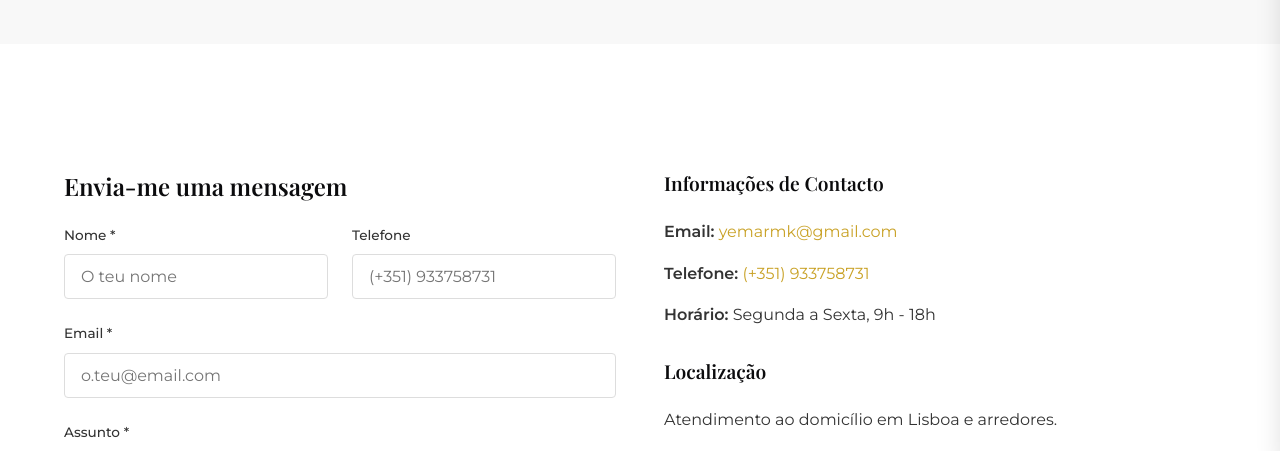
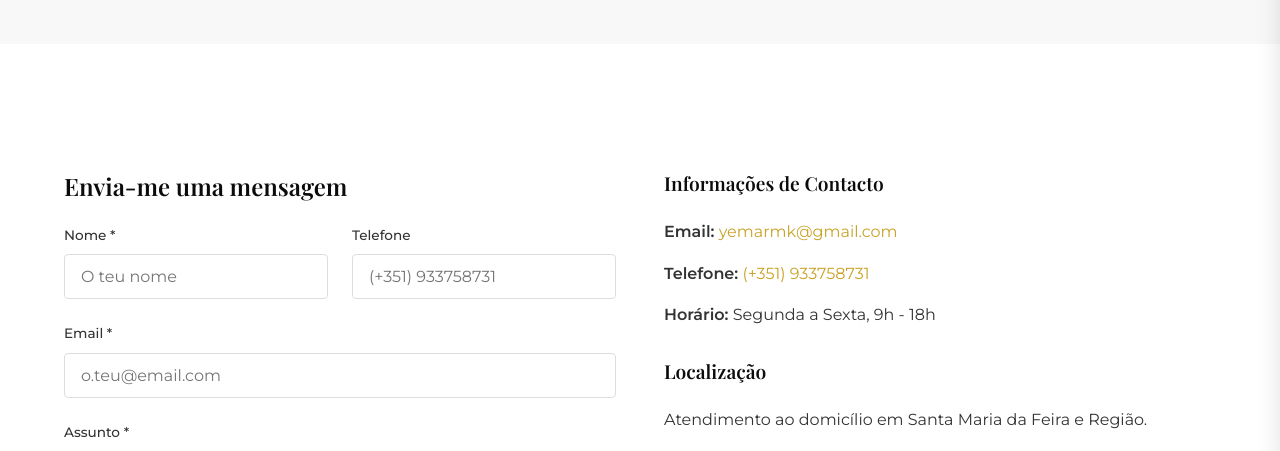
Before and after one commit to LuisCarlosCarvalho/yamarproject, a plain HTML site: page contacto.html in a window 1280 px wide. Shown: the part 341-792 px from the top of the page. Drawn offline with nearby package versions, Linux system fonts and the light colour scheme.

Commit message:
troca de endereço
mudanca do endereço

```diff
--- a/contacto.html
+++ b/contacto.html
@@ -152,7 +152,7 @@
                         <p><strong>Horário:</strong> Segunda a Sexta, 9h - 18h</p>
 
                         <h3 style="margin-top: 2rem;">Localização</h3>
-                        <p>Atendimento ao domicílio em Lisboa e arredores.</p>
+                        <p>Atendimento ao domicílio em Santa Maria da Feira e Região.</p>
                         <p>Estúdio disponível para sessões fotográficas.</p>
 
                         <h3 style="margin-top: 2rem;">Redes Sociais</h3>
```
